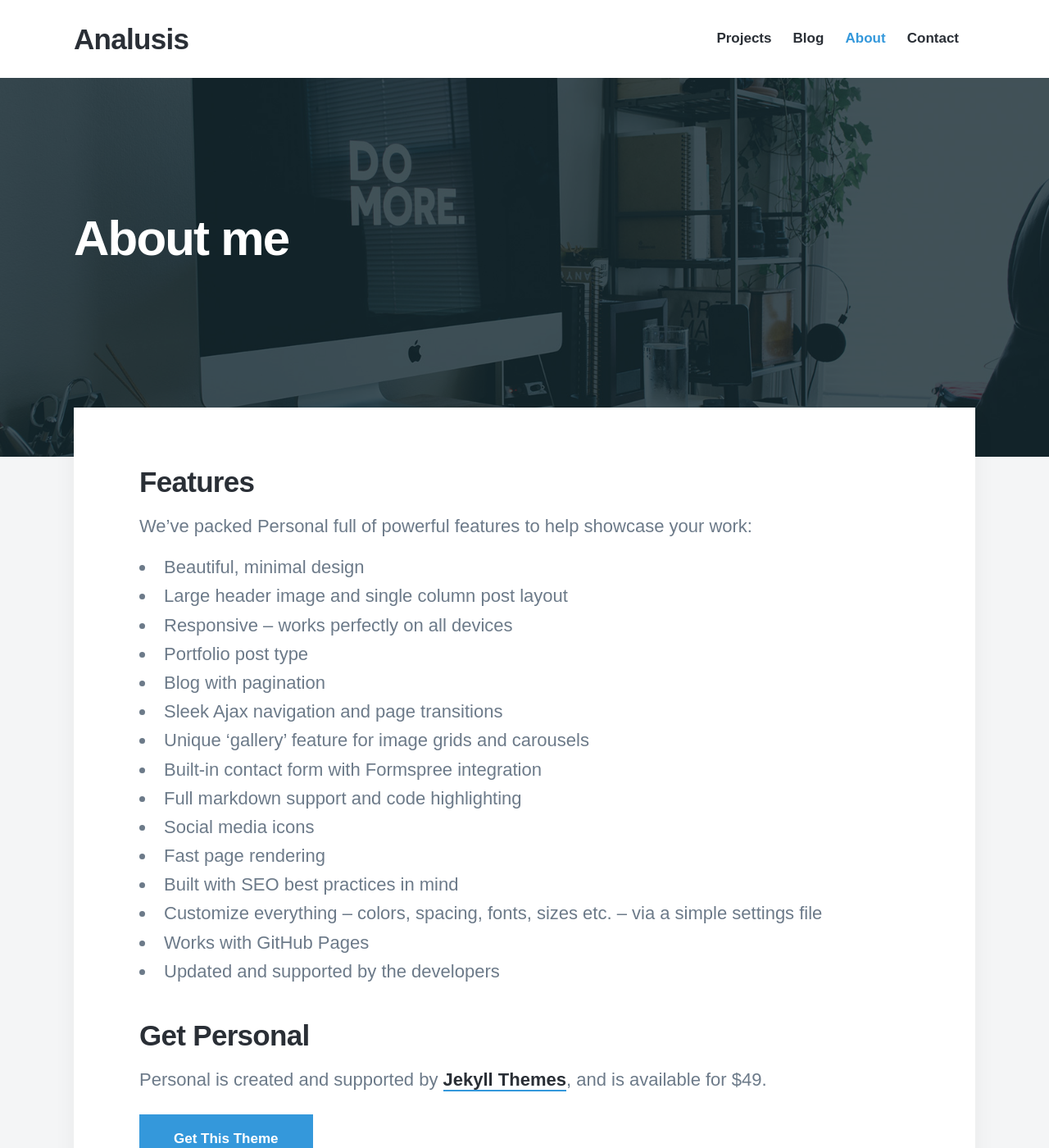
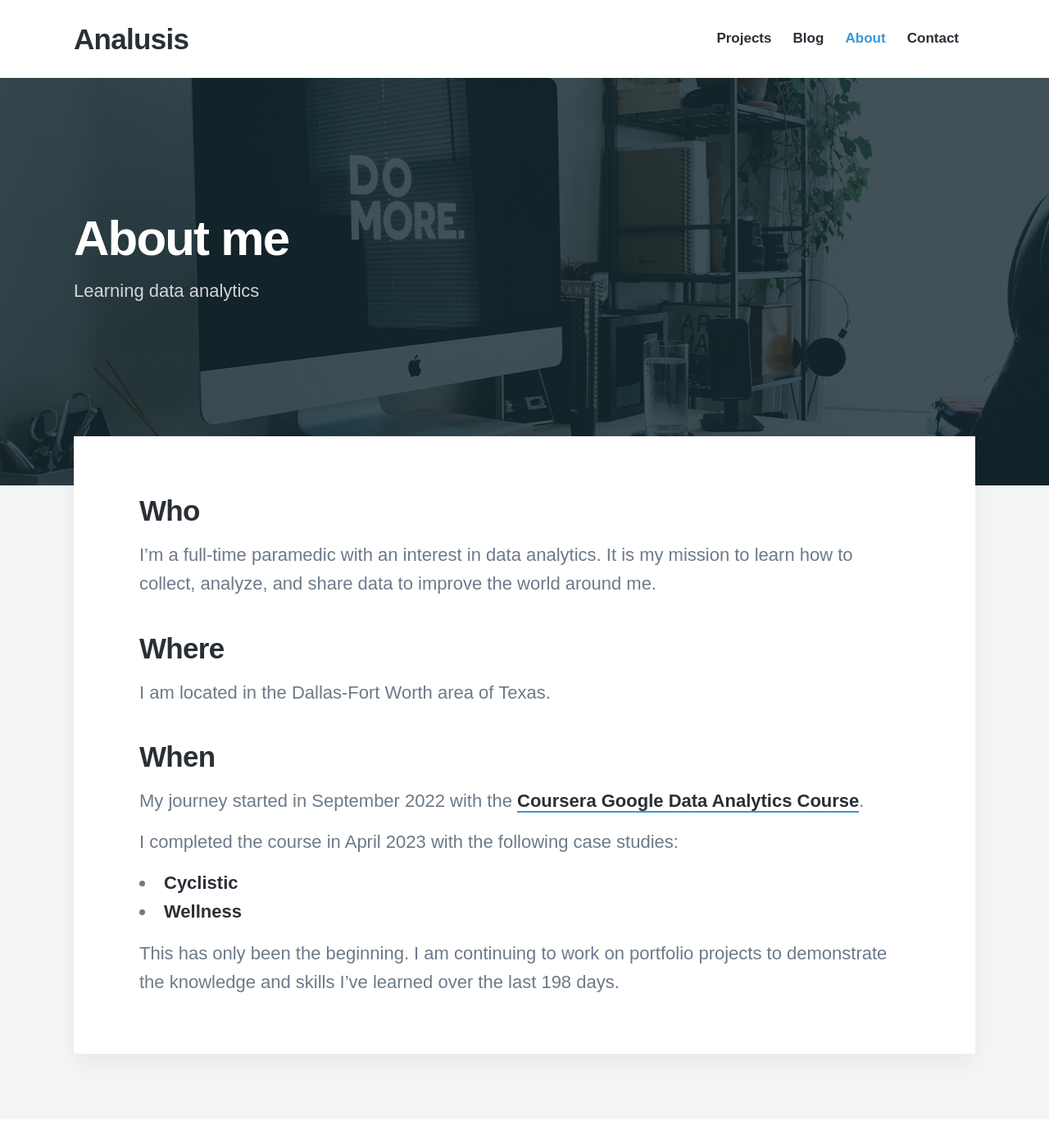
Before and after one commit to analusis/analusis.github.io, a Jekyll site: the page built from _pages/about.md, in a window 1280 px wide and 1400 px high. Shown: the whole window at 82% size. Built offline with Jekyll 4.4.1, drawn with Linux system fonts in a browser that asks for light colours; nearby versions of some CDN libraries; some web fonts are replaced.

Commit message:
Updated about page

```diff
--- a/_pages/about.md
+++ b/_pages/about.md
@@ -1,32 +1,29 @@
 ---
 title: About me
-subtitle:
+subtitle: Learning data analytics
 description: Personal is the perfect theme for developers, designers and other creatives.
 featured_image: /images/demo/about.jpg
 ---
 
-## Features
+## Who
 
-We've packed Personal full of powerful features to help showcase your work:
+I'm a full-time paramedic with an interest in data analytics. It is my mission to learn how to collect, analyze, and share data to improve the world around me.
 
-* Beautiful, minimal design
-* Large header image and single column post layout
-* Responsive – works perfectly on all devices
-* Portfolio post type
-* Blog with pagination
-* Sleek Ajax navigation and page transitions
-* Unique 'gallery' feature for image grids and carousels
-* Built-in contact form with Formspree integration
-* Full markdown support and code highlighting
-* Social media icons
-* Fast page rendering
-* Built with SEO best practices in mind
-* Customize everything – colors, spacing, fonts, sizes etc. – via a simple settings file
-* Works with GitHub Pages
-* Updated and supported by the developers
+## Where
 
-## Get Personal
+I am located in the Dallas-Fort Worth area of Texas.
 
-Personal is created and supported by [Jekyll Themes](https://jekyllthemes.io), and is available for $49.
+## When
 
-<a href="https://jekyllthemes.io/theme/personal-website-jekyll-theme" class="button button--large">Get This Theme</a>
+My journey started in September 2022 with the <a href="https://www.coursera.org/google-certificates/data-analytics-certificate" target="_blank">Coursera Google Data Analytics Course</a>.
+
+I completed the course in April 2023 with the following case studies:
+* <a href="">Cyclistic</a>
+* <a href="">Wellness</a>
+
+{% assign currentDate = site.time | date: '%s' %}
+{% assign startDate = '2022-09-19' | date: '%s' %}
+{% assign secondsDiff = currentDate | minus: startDate %}
+{% assign calcTime = secondsDiff | divided_by: 3600 | divided_by: 24 %}
+
+This has only been the beginning. I am continuing to work on portfolio projects to demonstrate the knowledge and skills I've learned over the last {{ calcTime }} days.
```
